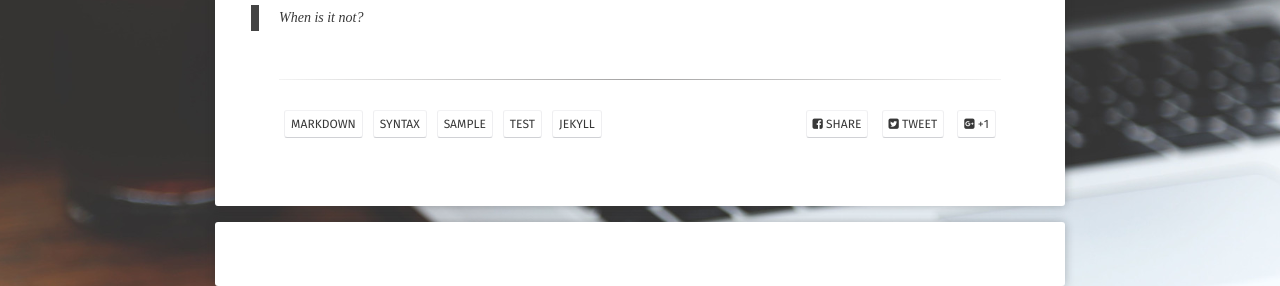
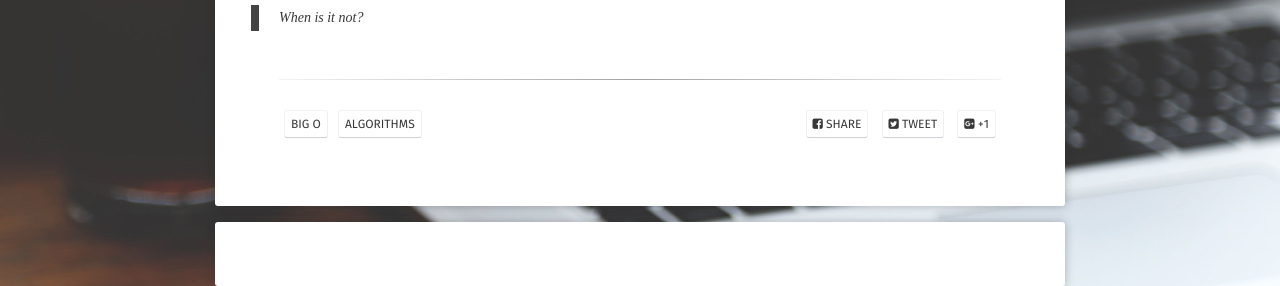
Before and after one commit to dverma/dverma.github.io, a Jekyll site: the page built from _posts/2017-02-13-the-big-o.md, in a window 1280 px wide. Shown: the part 1220-1506 px from the top of the page. Built offline with Jekyll 4.4.1, drawn with Linux system fonts in a browser that asks for light colours; some web fonts are replaced; comment, search, counter and statistics services are not loaded.

Commit message:
removed blog images folder

```diff
--- a/_posts/2017-02-13-the-big-o.md
+++ b/_posts/2017-02-13-the-big-o.md
@@ -4,14 +4,9 @@ title:  "The Big O"
 date:   2017-02-13
 excerpt: "The Big O - What, Why & When?"
 tag:
-- markdown
-- syntax
-- sample
-- test
-- jekyll
+- Big O
+- algorithms
 comments: true
-image:
-  feature: bigO.png
 ---
 
 # Motivation for this post
```
Also changed, not shown: images/bigO.png (deleted).
